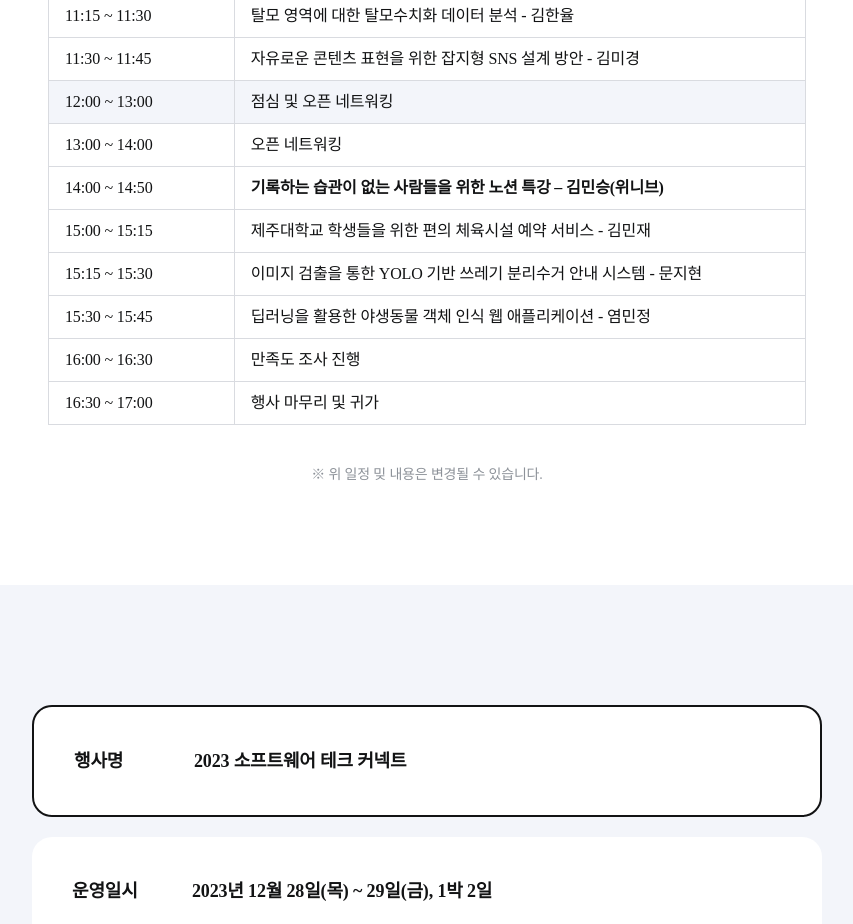
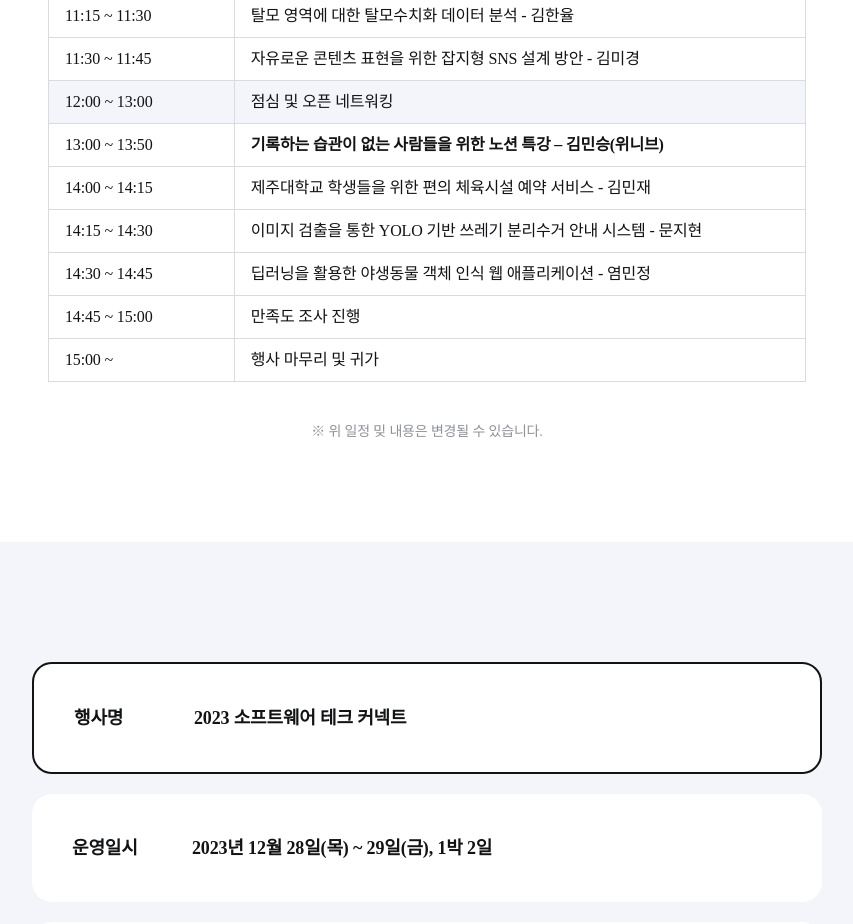
Before and after one commit to weniv/sw-tech-connect, a website: page index.html in a window 1280 px wide. Shown: the part 3740-4664 px from the top of the page, without its empty margins (213-1066 px from the left). Drawn offline with Linux system fonts and the light colour scheme; a web font is replaced by a local one.

Commit message:
:memo: Edit: 일정표 변경

```diff
--- a/index.html
+++ b/index.html
@@ -247,43 +247,39 @@
                     <td>점심 및 오픈 네트워킹</td>
                   </tr>
                   <tr>
-                    <td>13:00 ~ 14:00</td>
-                    <td>오픈 네트워킹</td>
-                  </tr>
-                  <tr>
-                    <td>14:00 ~ 14:50</td>
+                    <td>13:00 ~ 13:50</td>
                     <td class="special-lecture">
                       기록하는 습관이 없는 사람들을 위한 노션 특강 –
                       김민승(위니브)
                     </td>
                   </tr>
                   <tr>
-                    <td>15:00 ~ 15:15</td>
+                    <td>14:00 ~ 14:15</td>
                     <td>
                       제주대학교 학생들을 위한 편의 체육시설 예약 서비스 -
                       김민재
                     </td>
                   </tr>
                   <tr>
-                    <td>15:15 ~ 15:30</td>
+                    <td>14:15 ~ 14:30</td>
                     <td>
                       이미지 검출을 통한 YOLO 기반 쓰레기 분리수거 안내 시스템 -
                       문지현
                     </td>
                   </tr>
                   <tr>
-                    <td>15:30 ~ 15:45</td>
+                    <td>14:30 ~ 14:45</td>
                     <td>
                       딥러닝을 활용한 야생동물 객체 인식 웹 애플리케이션 -
                       염민정
                     </td>
                   </tr>
                   <tr>
-                    <td>16:00 ~ 16:30</td>
+                    <td>14:45 ~ 15:00</td>
                     <td>만족도 조사 진행</td>
                   </tr>
                   <tr>
-                    <td>16:30 ~ 17:00</td>
+                    <td>15:00 ~</td>
                     <td>행사 마무리 및 귀가</td>
                   </tr>
                 </tbody>
```
